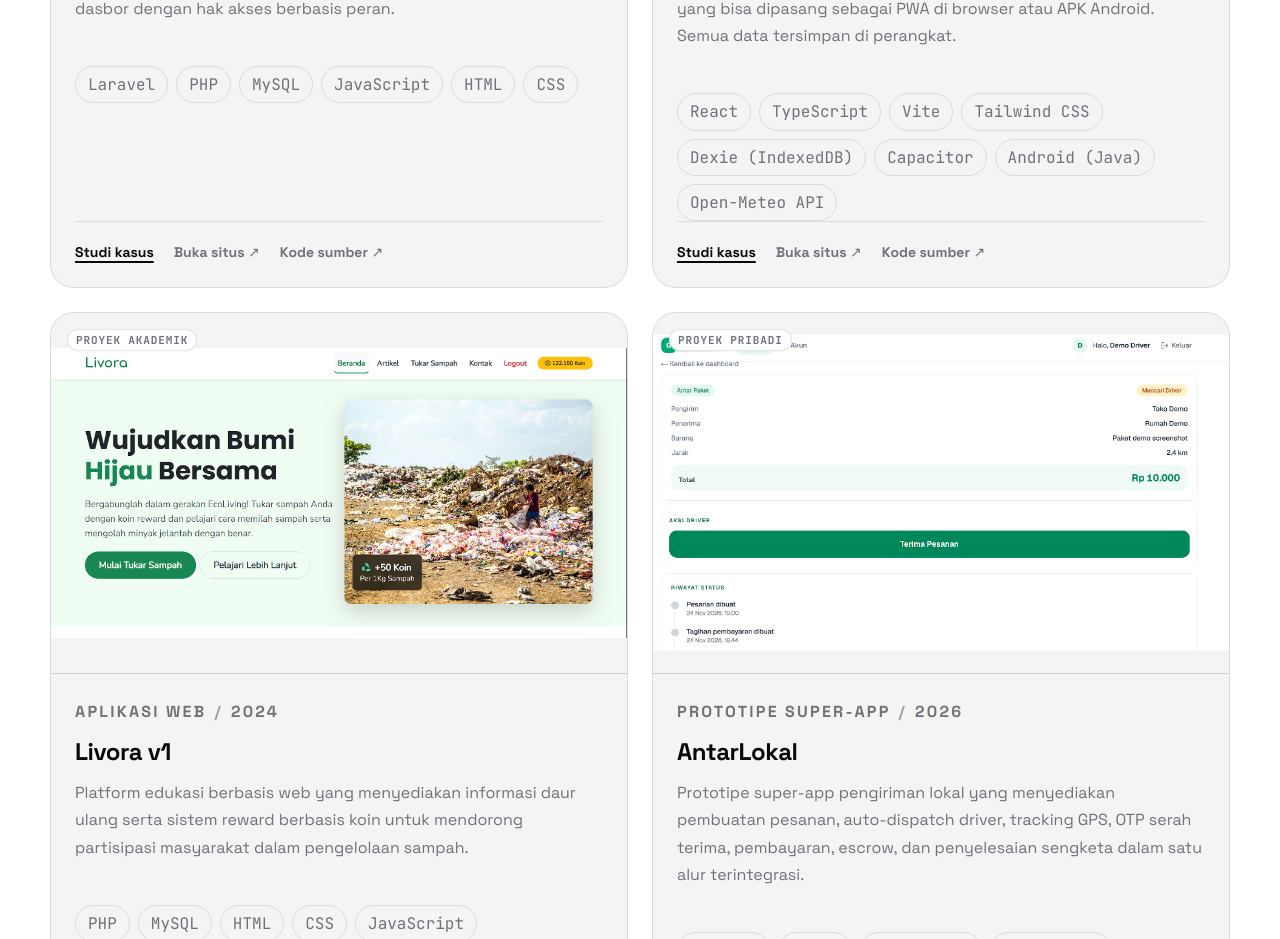
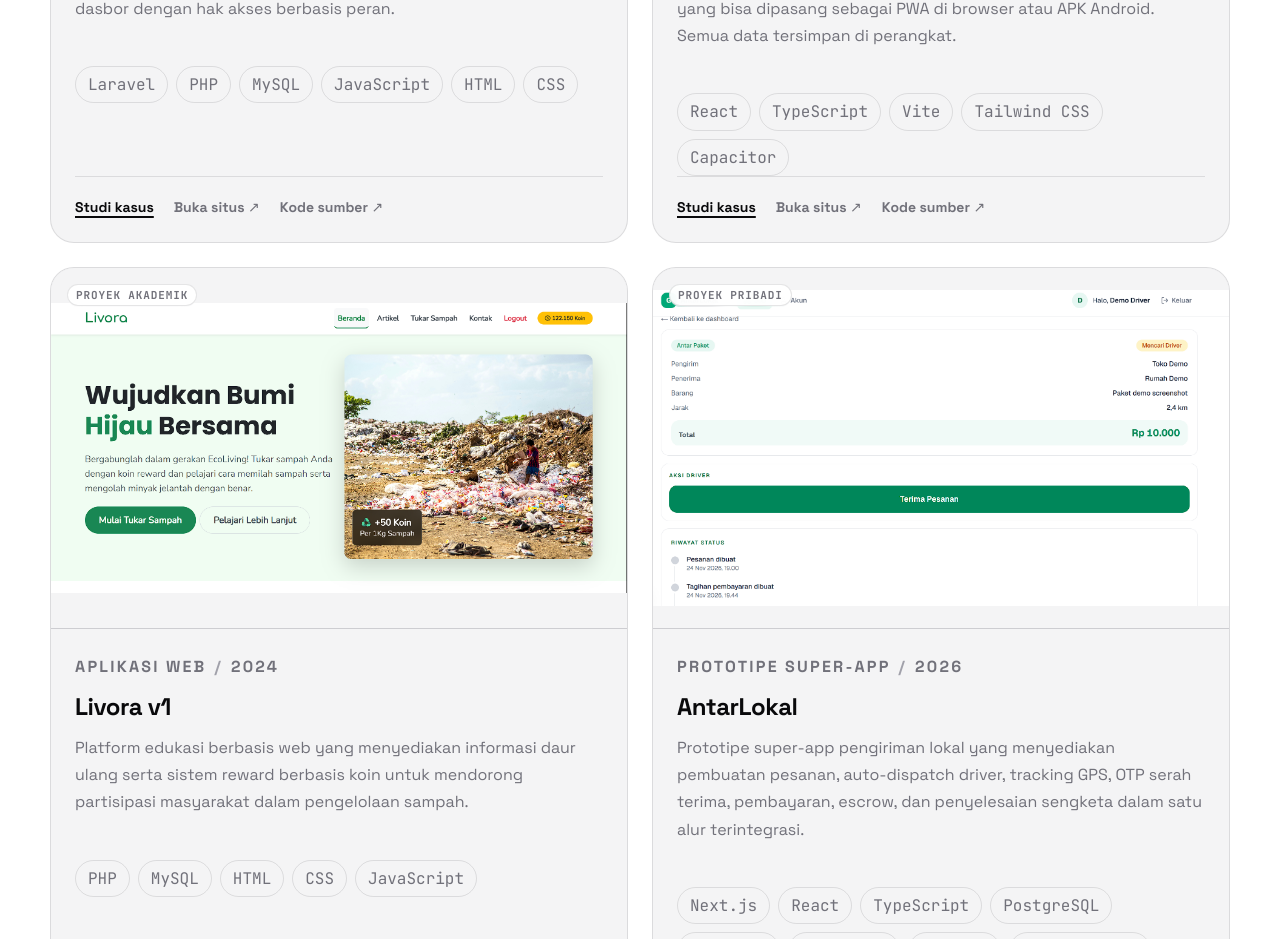
Before and after one commit to kusunoki778/portofolio-v2, a Vue app: page /projects in a window 1280 px wide. Shown: the part 1920-2859 px from the top of the page. Built offline with nearby package versions, Linux system fonts and the light colour scheme; no server answers.

Commit message:
Trim Nadi tech stack to React, TypeScript, Vite, Tailwind, and Capacitor

```diff
--- a/src/data/projects.js
+++ b/src/data/projects.js
@@ -14,16 +14,7 @@ const projectDefinitions = [
       'Nadi menyatukan ritme harian dalam satu layar. Cuaca, kalender, catatan, alarm, jam, kualitas udara, dan kalkulator jadi satu aplikasi yang bisa dipasang sebagai PWA di browser atau APK Android. Semua data tersimpan di perangkat.',
     image: '/assets/nadi.png',
     imageAlt: 'Beranda Nadi dengan kartu cuaca, indeks kenyamanan, agenda hari ini, dan panel jam',
-    stack: [
-      'React',
-      'TypeScript',
-      'Vite',
-      'Tailwind CSS',
-      'Dexie (IndexedDB)',
-      'Capacitor',
-      'Android (Java)',
-      'Open-Meteo API',
-    ],
+    stack: ['React', 'TypeScript', 'Vite', 'Tailwind CSS', 'Capacitor'],
     link: 'https://nadi-rho-umber.vercel.app/',
     apk: 'https://github.com/kusunoki778/mini-apps-ritmeharian/releases',
     repo: 'https://github.com/kusunoki778/mini-apps-ritmeharian',
```
